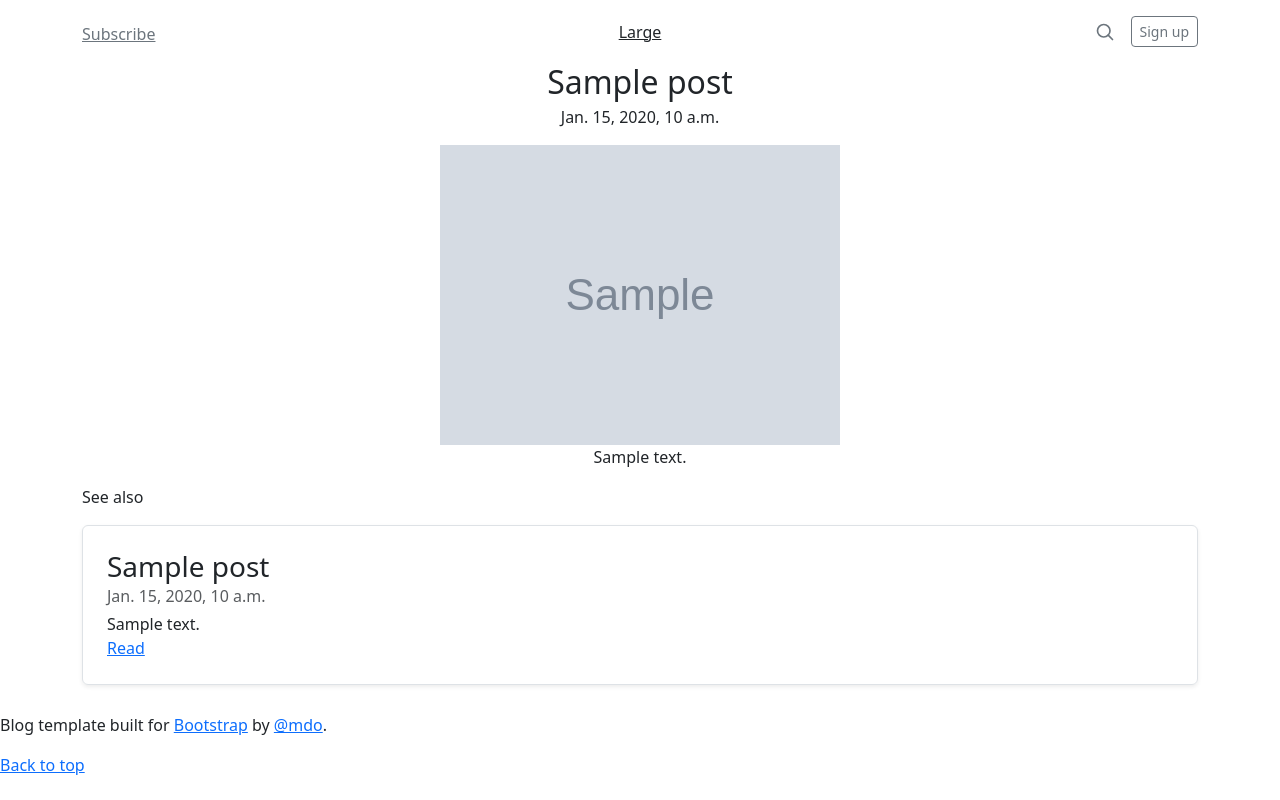
After one commit to choodfire/dictionary, a Django app: template post/templates/post/post.html in a window 1280 px wide. The commit adds this page. Run offline with Django 3.2, Linux system fonts and the light colour scheme; the template is opened without the code that fills it: most values are stand-ins (such as "Sample title", 1, 10 or a date in 2020); grey boxes marked "Sample" are stand-in pictures.

Commit message:
post page

```diff
--- /dev/null
+++ b/post/templates/post/post.html
@@ -0,0 +1,92 @@
+<!doctype html>
+<html lang="en">
+  <head>
+    <meta charset="utf-8">
+    <title>{{ Title }}</title>
+
+    <link href="https://cdn.jsdelivr.net/npm/bootstrap@5.3.0-alpha1/dist/css/bootstrap.min.css" rel="stylesheet" integrity="sha384-GLhlTQ8iRABdZLl6O3oVMWSktQOp6b7In1Zl3/Jr59b6EGGoI1aFkw7cmDA6j6gD" crossorigin="anonymous">
+    <script src="https://cdn.jsdelivr.net/npm/bootstrap@5.3.0-alpha1/dist/js/bootstrap.bundle.min.js" integrity="sha384-w76AqPfDkMBDXo30jS1Sgez6pr3x5MlQ1ZAGC+nuZB+EYdgRZgiwxhTBTkF7CXvN" crossorigin="anonymous"></script>
+
+  </head>
+  <body>
+
+<div class="container">
+  <header class="blog-header lh-1 py-3">
+    <div class="row flex-nowrap justify-content-between align-items-center">
+      <div class="col-4 pt-1">
+        <a class="link-secondary" href="#">Subscribe</a>
+      </div>
+      <div class="col-4 text-center">
+        <a class="blog-header-logo text-dark" href="#">Large</a>
+      </div>
+      <div class="col-4 d-flex justify-content-end align-items-center">
+        <a class="link-secondary" href="#" aria-label="Search">
+          <svg xmlns="http://www.w3.org/2000/svg" width="20" height="20" fill="none" stroke="currentColor" stroke-linecap="round" stroke-linejoin="round" stroke-width="2" class="mx-3" role="img" viewBox="0 0 24 24"><title>Search</title><circle cx="10.5" cy="10.5" r="7.5"/><path d="M21 21l-5.2-5.2"/></svg>
+        </a>
+        <a class="btn btn-sm btn-outline-secondary" href="#">Sign up</a>
+      </div>
+    </div>
+  </header>
+
+
+</div>
+
+<main class="container">
+
+    <div class="row g-1">
+      <div class="col-md-100">
+
+        <article class="blog-post">
+          <h2 class="blog-post-title mb-1">{{ post.title }}</h2>
+  <!--        <p class="blog-post-meta">January 1, 2021 by <a href="#">Mark</a></p>-->
+          <p class="blog-post-meta">{{ post.releaseDate }}</p>
+          <img src="{{ post.image.url }}" class="bd-placeholder-img">
+          <p>{{ post.text }}</p>
+       </article>
+
+      </div>
+    </div>
+
+
+    <p>See also</p>
+
+    {% for post in postsSeeAlso %}
+    <div class="row mb-1">
+      <div class="col-md-100">
+        <div class="row g-0 border rounded overflow-hidden flex-md-row mb-4 shadow-sm h-md-250 position-relative">
+          <div class="col p-4 d-flex flex-column position-static">
+<!--            <strong class="d-inline-block mb-2 text-primary">World</strong>-->
+            <h3 class="mb-0">{{ post.title }}</h3>
+            <div class="mb-1 text-muted">{{ post.releaseDate }}</div>
+            <p class="card-text mb-auto">{{ post.description }}</p>
+            <a href="{% url 'post' id=post.id %}" class="stretched-link">Read</a>
+          </div>
+
+        </div>
+      </div>
+    </div>
+    {% endfor %}
+
+</main>
+
+<footer class="blog-footer">
+  <p>Blog template built for <a href="https://getbootstrap.com/">Bootstrap</a> by <a href="https://twitter.com/mdo">@mdo</a>.</p>
+  <p>
+    <a href="#">Back to top</a>
+  </p>
+</footer>
+
+
+
+  </body>
+</html>
+
+<style>
+  .blog-post {
+    margin: 0 auto;
+    display: flex;
+    flex-direction: column;
+    justify-content: center;
+    align-items: center;
+  }
+</style>
--- a/post/urls.py
+++ b/post/urls.py
@@ -4,5 +4,5 @@ from . import views
 
 urlpatterns = [
     path('', views.mainPage, name='mainPage'),
-    # path('post/<int:id>/', views.Post, name='Post')
+    path('post/<int:id>/', views.post, name='post')
 ]
```
Also changed, not shown: post/templates/post/mainPage.html (+3 -7 lines), post/views.py (+14 -0 lines).
